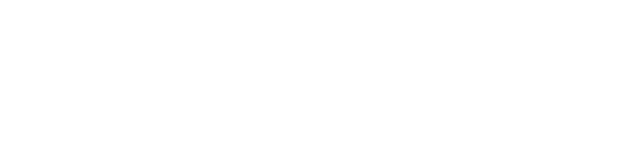
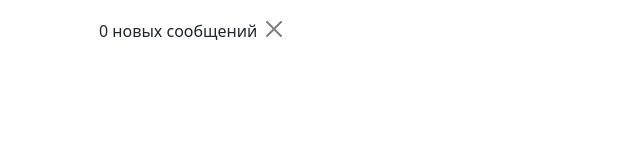
Before and after one commit to unknownpatrick/examwebdev, a plain HTML site: page index.html in a window 1280 px wide. Shown: the whole page, without its empty margins (0-640 px from the left). Drawn offline with nearby package versions, Linux system fonts and the light colour scheme.

Commit message:
Added message alert

```diff
--- a/index.html
+++ b/index.html
@@ -1,13 +1,25 @@
 <!DOCTYPE html>
 <html lang="ru">
 <head>
-    <meta charset="UTF-8">
-    <meta name="viewport" content="width=device-width, initial-scale=1.0">
-    <link href="https://cdn.jsdelivr.net/npm/bootstrap@5.0.2/dist/css/bootstrap.min.css" rel="stylesheet" integrity="sha384-EVSTQN3/azprG1Anm3QDgpJLIm9Nao0Yz1ztcQTwFspd3yD65VohhpuuCOmLASjC" crossorigin="anonymous">
-    <title>ORGNAME</title>
+  <meta charset="UTF-8">
+  <meta name="viewport" content="width=device-width, initial-scale=1.0">
+  <link href="https://cdn.jsdelivr.net/npm/bootstrap@5.0.2/dist/css/bootstrap.min.css" rel="stylesheet" integrity="sha384-EVSTQN3/azprG1Anm3QDgpJLIm9Nao0Yz1ztcQTwFspd3yD65VohhpuuCOmLASjC" crossorigin="anonymous">
+  <title>ORGNAME</title>
 </head>
 <body>
+  <main>
+    <div class="container">
+      <div class="alertss">
+        <div class="alert" alert-primary alert-dismissible>
+          0 новых сообщений
+          <button type="button" class="btn-close" data-bs-dismiss="alert" aria-label="Close"></button>
+        </div>
+      </div>
+    </div>
+  </main>
+  <footer>
 
+  </footer>
   <script src="https://cdn.jsdelivr.net/npm/bootstrap@5.2.0/dist/js/bootstrap.bundle.min.js"></script>
 </body>
 </html>
```
